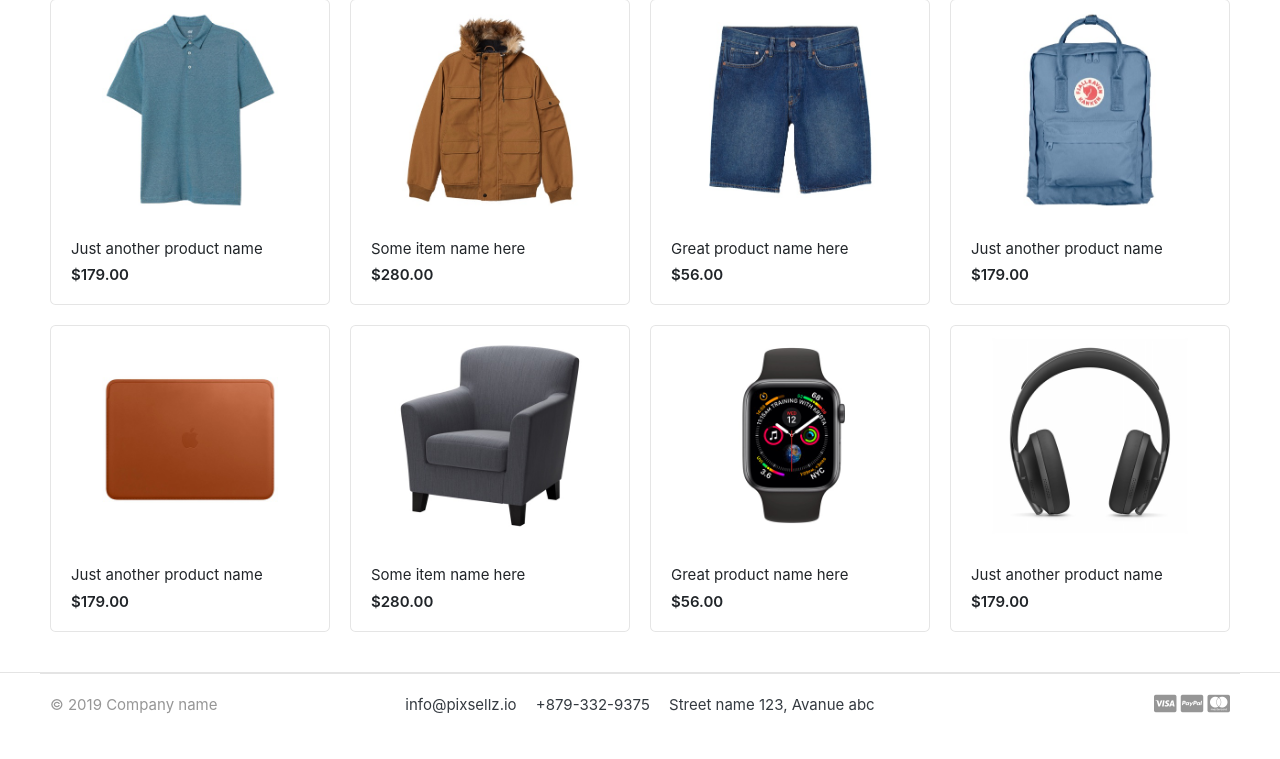
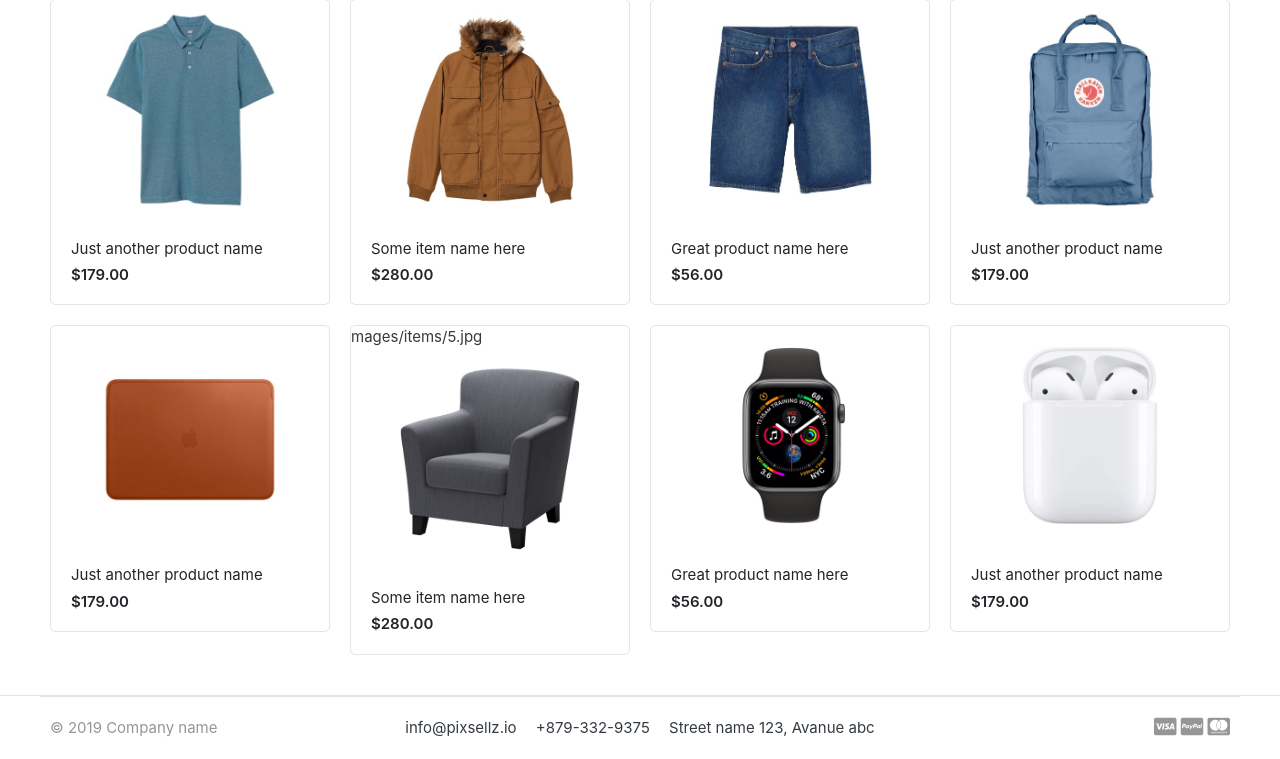
Before and after one commit to Niteshpanday05/Django-Ecommerce, a Django app: page / in a window 1280 px wide. Shown: the part 543-1302 px from the top of the page. Before the commit the page ends 1257 px from the top, so only its background shows below. Run offline with Django 5.2, Linux system fonts and the light colour scheme; some libraries are stand-ins or nearby versions; some web fonts are replaced.

Commit message:
implementing static file on hompage

```diff
--- a/templates/home.html
+++ b/templates/home.html
@@ -72,7 +72,7 @@ $(document).ready(function() {
 <div class="row align-items-center">
 	<div class="col-lg-2 col-md-3 col-6">
 		<a href="./" class="brand-wrap">
-			<img class="logo" src="./images/logo.png">
+			<img class="logo" src="{% static './images/logo.png' %}">
 		</a> <!-- brand-wrap.// -->
 	</div>
 	<div class="col-lg col-sm col-md col-6 flex-grow-0">
@@ -134,7 +134,7 @@ $(document).ready(function() {
 <div class="container">
 
 <div class="intro-banner-wrap">
-	<img src="images/banners/1.jpg" class="img-fluid rounded">
+	<img src="{% static 'images/banners/1.jpg' %}" class="img-fluid rounded">
 </div>
 
 </div> <!-- container //  -->
@@ -154,7 +154,7 @@ $(document).ready(function() {
 <div class="row">
 	<div class="col-md-3">
 		<div class="card card-product-grid">
-			<a href="./product-detail.html" class="img-wrap"> <img src="images/items/1.jpg"> </a>
+			<a href="./product-detail.html" class="img-wrap"> <img src="{% static 'images/items/1.jpg' %}"> </a>
 			<figcaption class="info-wrap">
 				<a href="./product-detail.html" class="title">Just another product name</a>
 				<div class="price mt-1">$179.00</div> <!-- price-wrap.// -->
@@ -163,7 +163,7 @@ $(document).ready(function() {
 	</div> <!-- col.// -->
 	<div class="col-md-3">
 		<div class="card card-product-grid">
-			<a href="./product-detail.html" class="img-wrap"> <img src="images/items/2.jpg"> </a>
+			<a href="./product-detail.html" class="img-wrap"> <img src="{% static 'images/items/2.jpg' %}"> </a>
 			<figcaption class="info-wrap">
 				<a href="./product-detail.html" class="title">Some item name here</a>
 				<div class="price mt-1">$280.00</div> <!-- price-wrap.// -->
@@ -172,7 +172,7 @@ $(document).ready(function() {
 	</div> <!-- col.// -->
 	<div class="col-md-3">
 		<div class="card card-product-grid">
-			<a href="./product-detail.html" class="img-wrap"> <img src="images/items/3.jpg"> </a>
+			<a href="./product-detail.html" class="img-wrap"> <img src="{% static 'images/items/3.jpg' %}"> </a>
 			<figcaption class="info-wrap">
 				<a href="./product-detail.html" class="title">Great product name here</a>
 				<div class="price mt-1">$56.00</div> <!-- price-wrap.// -->
@@ -181,7 +181,7 @@ $(document).ready(function() {
 	</div> <!-- col.// -->
 	<div class="col-md-3">
 		<div class="card card-product-grid">
-			<a href="./product-detail.html" class="img-wrap"> <img src="images/items/4.jpg"> </a>
+			<a href="./product-detail.html" class="img-wrap"> <img src="{% static 'images/items/4.jpg' %}"> </a>
 			<figcaption class="info-wrap">
 				<a href="./product-detail.html" class="title">Just another product name</a>
 				<div class="price mt-1">$179.00</div> <!-- price-wrap.// -->
@@ -190,7 +190,7 @@ $(document).ready(function() {
 	</div> <!-- col.// -->
 	<div class="col-md-3">
 		<div class="card card-product-grid">
-			<a href="./product-detail.html" class="img-wrap"> <img src="images/items/5.jpg"> </a>
+			<a href="./product-detail.html" class="img-wrap"> <img src="{% static 'images/items/5.jpg' %}"> </a>
 			<figcaption class="info-wrap">
 				<a href="./product-detail.html" class="title">Just another product name</a>
 				<div class="price mt-1">$179.00</div> <!-- price-wrap.// -->
@@ -198,8 +198,8 @@ $(document).ready(function() {
 		</div>
 	</div> <!-- col.// -->
 	<div class="col-md-3">
-		<div class="card card-product-grid">
-			<a href="./product-detail.html" class="img-wrap"> <img src="images/items/6.jpg"> </a>
+		<div class="card card-product-grid">mages/items/5.jpg
+			<a href="./product-detail.html" class="img-wrap"> <img src="{% static 'images/items/6.jpg' %}"> </a>
 			<figcaption class="info-wrap">
 				<a href="./product-detail.html" class="title">Some item name here</a>
 				<div class="price mt-1">$280.00</div> <!-- price-wrap.// -->
@@ -208,7 +208,7 @@ $(document).ready(function() {
 	</div> <!-- col.// -->
 	<div class="col-md-3">
 		<div class="card card-product-grid">
-			<a href="./product-detail.html" class="img-wrap"> <img src="images/items/7.jpg"> </a>
+			<a href="./product-detail.html" class="img-wrap"> <img src="{% static 'images/items/7.jpg' %}"> </a>
 			<figcaption class="info-wrap">
 				<a href="./product-detail.html" class="title">Great product name here</a>
 				<div class="price mt-1">$56.00</div> <!-- price-wrap.// -->
@@ -217,7 +217,7 @@ $(document).ready(function() {
 	</div> <!-- col.// -->
 	<div class="col-md-3">
 		<div class="card card-product-grid">
-			<a href="./product-detail.html" class="img-wrap"> <img src="images/items/9.jpg"> </a>
+			<a href="./product-detail.html" class="img-wrap"> <img src="{% static 'images/items/8.jpg' %}"> </a>
 			<figcaption class="info-wrap">
 				<a href="./product-detail.html" class="title">Just another product name</a>
 				<div class="price mt-1">$179.00</div> <!-- price-wrap.// -->
```
